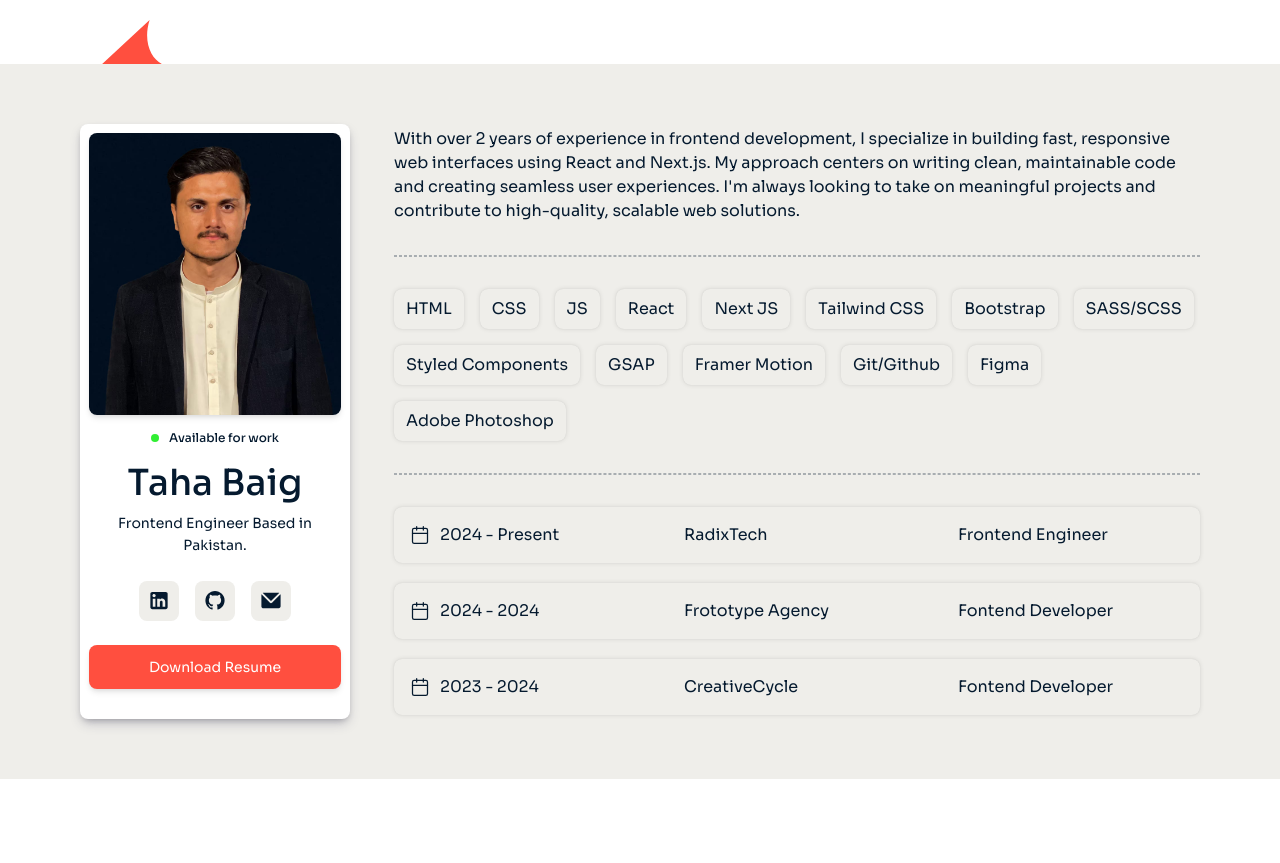
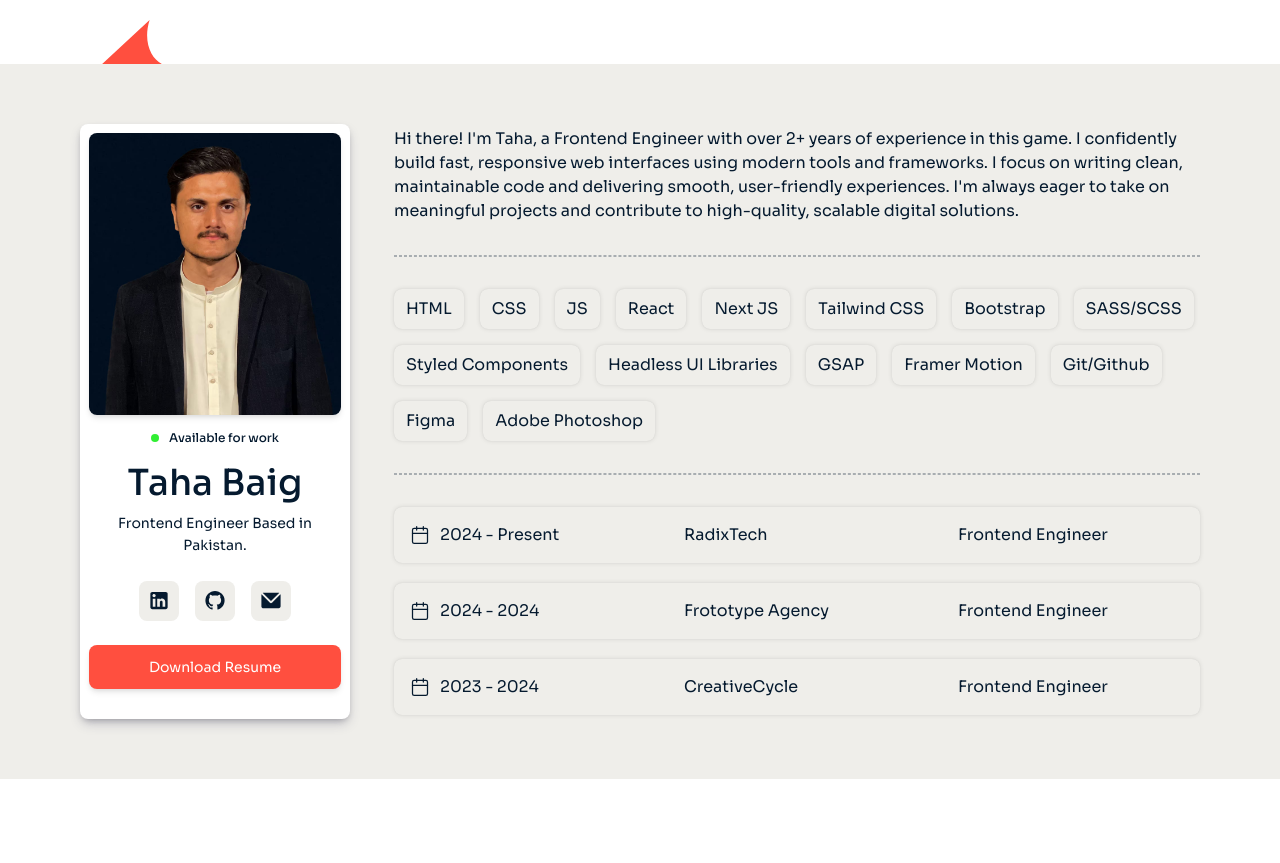
Before and after one commit to tahabaigdev/dev-portfolio, a React (Vite) app: page / in a window 1280 px wide. Shown: the part 2760-3623 px from the top of the page. Built offline with nearby package versions, Linux system fonts and the light colour scheme.

Commit message:
changes updated

```diff
--- a/src/App.tsx
+++ b/src/App.tsx
@@ -39,8 +39,6 @@
         <meta property="og:url" content="https://www.tahabaig.dev/" />
       </Helmet>
 
-      {/* <div className="noise"></div> */}
-
       {isLoading && <Loader onComplete={handleLoaderComplete} />}
 
       {!isLoading && (
--- a/src/components/section/AboutSection.tsx
+++ b/src/components/section/AboutSection.tsx
@@ -23,12 +23,12 @@
     year: "2024 - Present",
   },
   {
-    field: "Fontend Developer",
+    field: "Frontend Engineer",
     company: "Frototype Agency",
     year: "2024 - 2024",
   },
   {
-    field: "Fontend Developer",
+    field: "Frontend Engineer",
     company: "CreativeCycle",
     year: "2023 - 2024",
   },
@@ -85,7 +85,7 @@
 
             <div className="w-full">
               <Button asChild className="w-full">
-                <a href="" target="_blank">
+                <a href="/resume/my-resume.pdf" target="_blank">
                   Download Resume
                 </a>
               </Button>
@@ -95,12 +95,12 @@
 
         <div className="flex flex-col gap-[3.2rem] text-[1.4rem] leading-[2.2rem] lg:text-[1.6rem] lg:leading-[2.4rem]">
           <p>
-            With over 2 years of experience in frontend development, I
-            specialize in building fast, responsive web interfaces using React
-            and Next.js. My approach centers on writing clean, maintainable code
-            and creating seamless user experiences. I'm always looking to take
-            on meaningful projects and contribute to high-quality, scalable web
-            solutions.
+            Hi there! I'm Taha, a Frontend Engineer with over 2+ years of
+            experience in this game. I confidently build fast, responsive web
+            interfaces using modern tools and frameworks. I focus on writing
+            clean, maintainable code and delivering smooth, user-friendly
+            experiences. I'm always eager to take on meaningful projects and
+            contribute to high-quality, scalable digital solutions.
           </p>
 
           <hr className="w-full border-[1px] border-dashed border-[#051A2F] opacity-30" />
@@ -116,6 +116,7 @@
               "Bootstrap",
               "SASS/SCSS",
               "Styled Components",
+              "Headless UI Libraries",
               "GSAP",
               "Framer Motion",
               "Git/Github",
--- a/src/index.css
+++ b/src/index.css
@@ -36,21 +36,6 @@
   max-width: 116rem;
   margin-inline: auto;
   padding-inline: 2rem;
-}
-
-.noise {
-  height: 100%;
-  width: 100%;
-  position: fixed;
-  top: 0;
-  left: 0;
-  opacity: 0.04;
-  background: url(/images/noise.gif);
-  background-position: 50%;
-  background-size: 40rem;
-  background-attachment: scroll;
-  z-index: 9;
-  filter: contrast(125%) brightness(70%);
 }
 
 .marquee .rfm-marquee-container {
```
Also changed, not shown: public/images/noise.gif (deleted), 1 other file (tests, documents, lock files or other folders).
